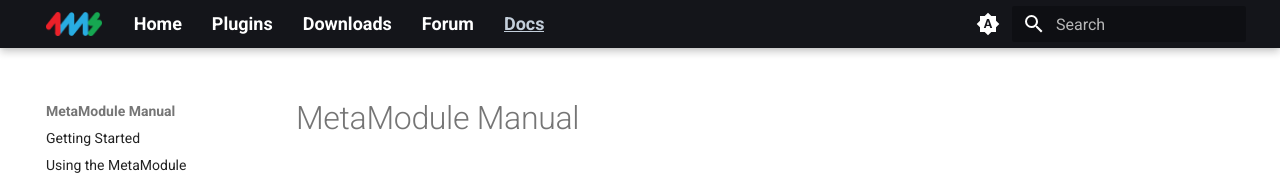
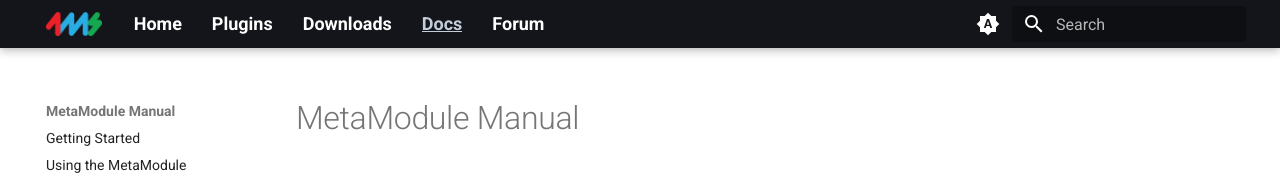
Before and after one commit to 4ms/metamodule-docs-website, an MkDocs documentation site: the page built from docs/index.md, in a window 1280 px wide. Shown: the top 178 px of the page. Built offline with MkDocs 1.6.1 and Material for MkDocs 9.7.7, drawn with Linux system fonts in a browser that asks for light colours.

Commit message:
Nav uses same order as main site

```diff
--- a/overrides/partials/header.html
+++ b/overrides/partials/header.html
@@ -29,11 +29,11 @@
             <span class="md-ellipsis">
 		  	  <a href="../downloads">Downloads</a>
             </span>
+            <span class="md-ellipsis mm-lightblue">
+              Docs
+            </span>
             <span class="md-ellipsis">
 		  	  <a href="https://forum.4ms.info">Forum</a>
-            </span>
-            <span class="md-ellipsis mm-lightblue">
-              Docs
             </span>
 		  </div>
         </div>
```
